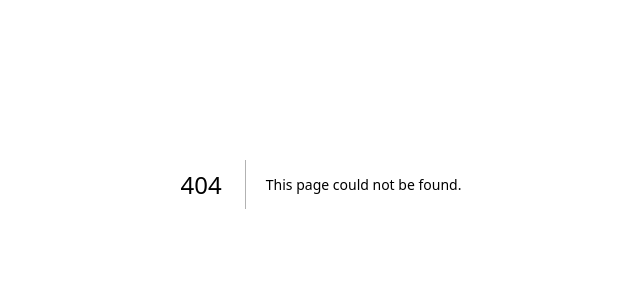
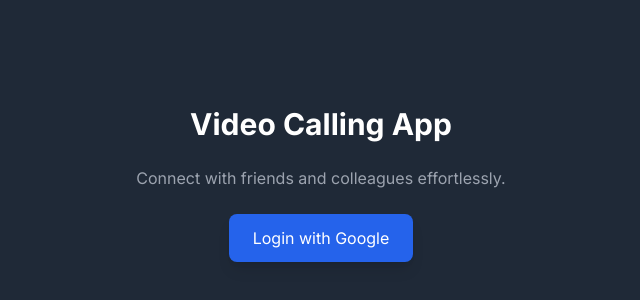
Before and after one commit to ltxstudio/firecall, a Next.js app: page /login in a window 1280 px wide. Before the commit this address had no page. Shown: the part 216-516 px from the top of the page, without its empty margins (319-959 px from the left). Built offline with nearby package versions, Linux system fonts and the light colour scheme.

Commit message:
Create page.js

```diff
--- /dev/null
+++ b/app/login/page.js
@@ -0,0 +1,24 @@
+import { GoogleAuthProvider, signInWithPopup } from "firebase/auth";
+import { auth } from "../../lib/firebase";
+
+export default function LoginPage() {
+  const loginWithGoogle = async () => {
+    const provider = new GoogleAuthProvider();
+    await signInWithPopup(auth, provider);
+  };
+
+  return (
+    <div className="flex min-h-screen items-center justify-center bg-gray-800 text-white">
+      <div className="text-center space-y-6">
+        <h1 className="text-3xl font-bold">Video Calling App</h1>
+        <p className="text-gray-400">Connect with friends and colleagues effortlessly.</p>
+        <button
+          onClick={loginWithGoogle}
+          className="px-6 py-3 bg-blue-600 hover:bg-blue-700 rounded-lg shadow-lg"
+        >
+          Login with Google
+        </button>
+      </div>
+    </div>
+  );
+}
```
